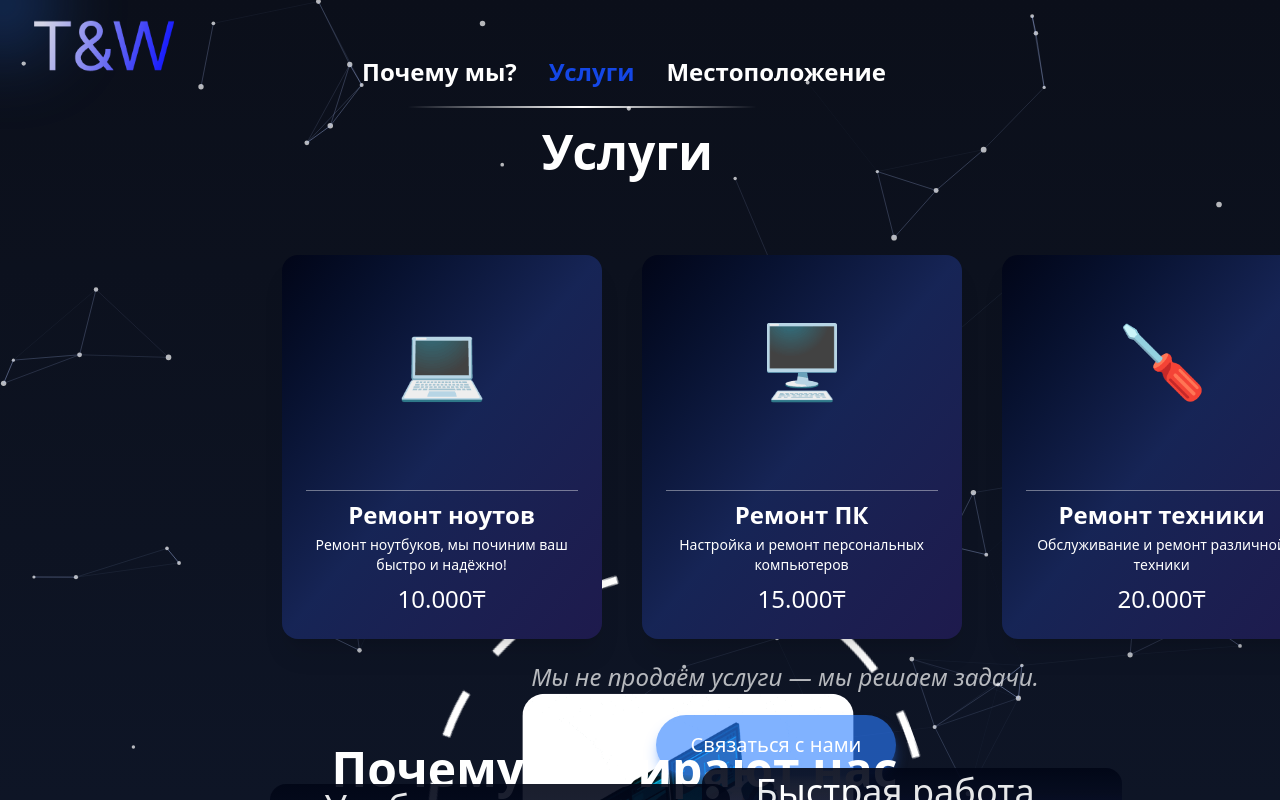
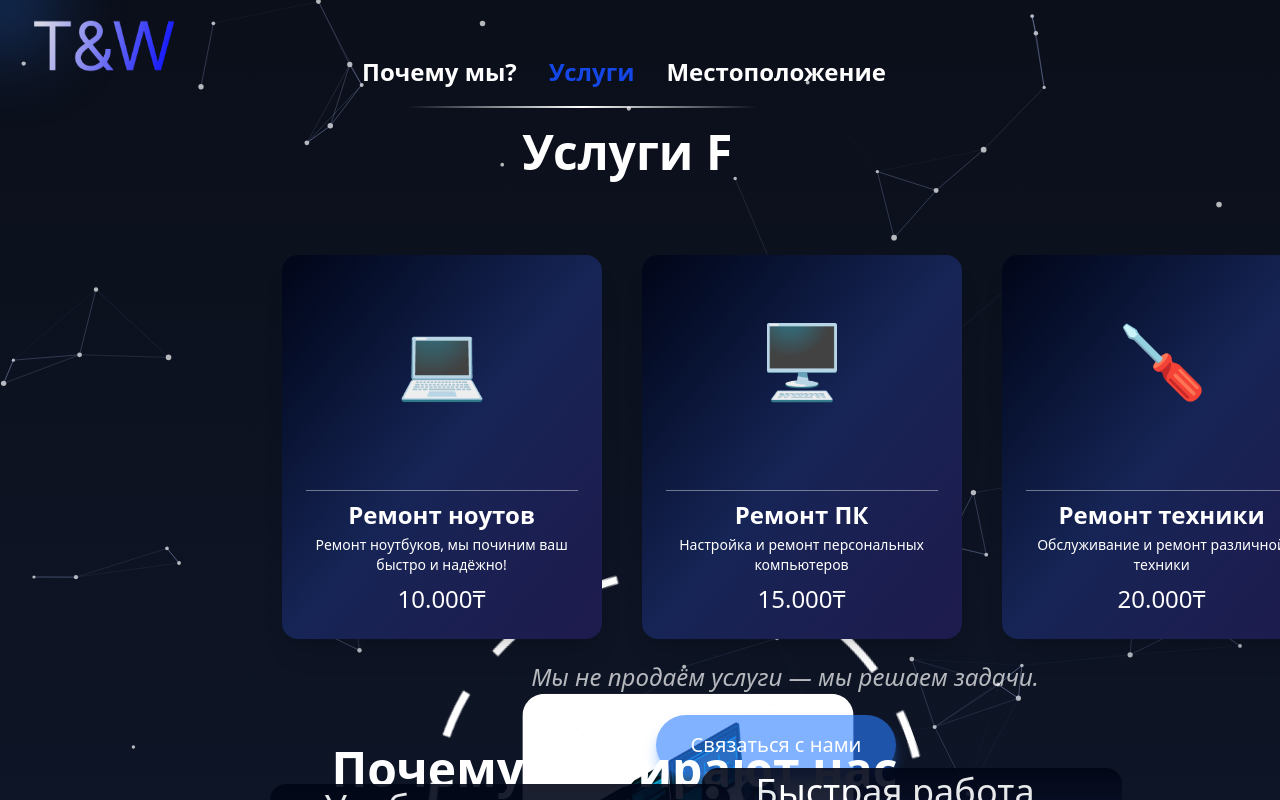
Before and after one commit to Raze28K/TechnoWorldMain, a React (Vite) app in the folder VisitTechno/: page / in a window 1280 px wide. Shown: the top 800 px of the page. Built offline with nearby package versions, Linux system fonts and the light colour scheme.

Commit message:
test_commit

```diff
--- a/VisitTechno/src/App.jsx
+++ b/VisitTechno/src/App.jsx
@@ -45,7 +45,7 @@ function App() {
 
       {/* ЗАГОЛОВОК */}
       <h1 className="absolute top-[6%] left-[45%] md:left-[49%] -translate-x-1/2 text-white text-5xl font-bold z-50">
-        Услуги
+        Услуги F
       </h1>
 
       {/* КАРТОЧКИ */}
```
